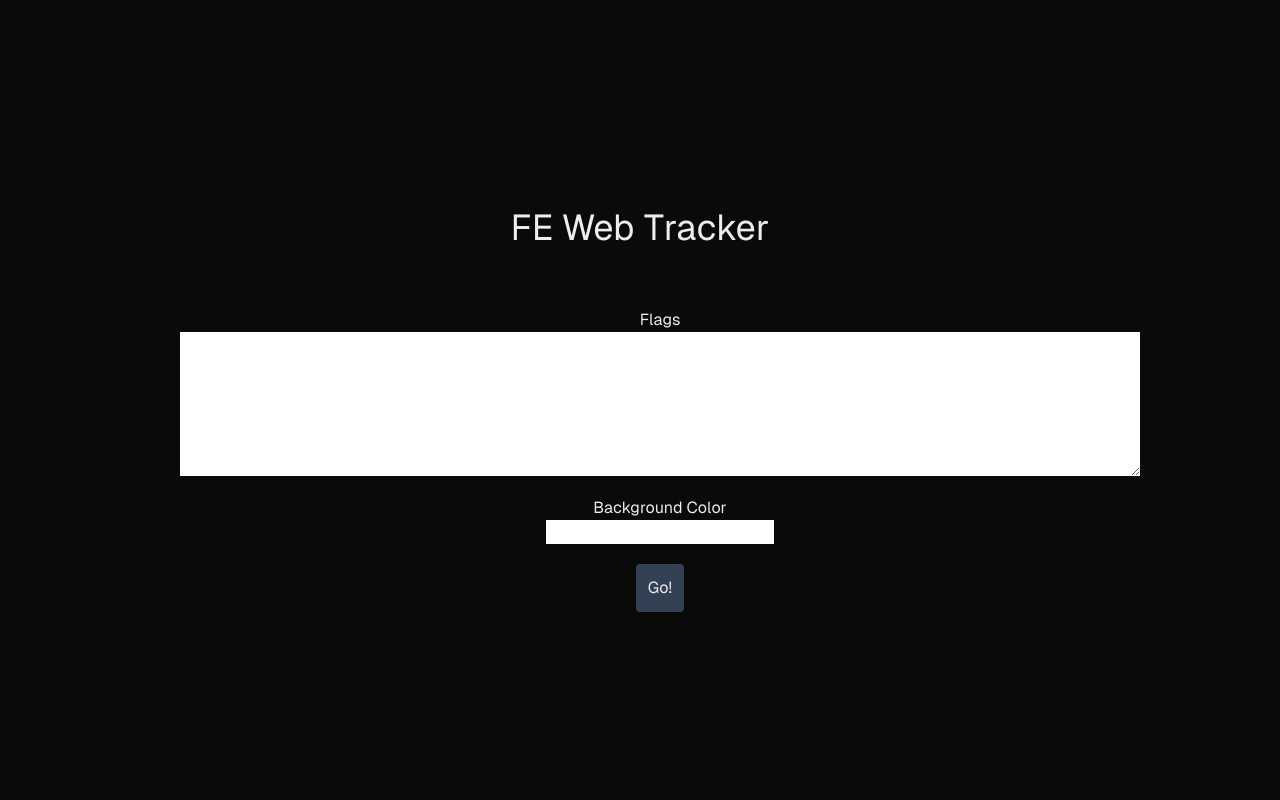
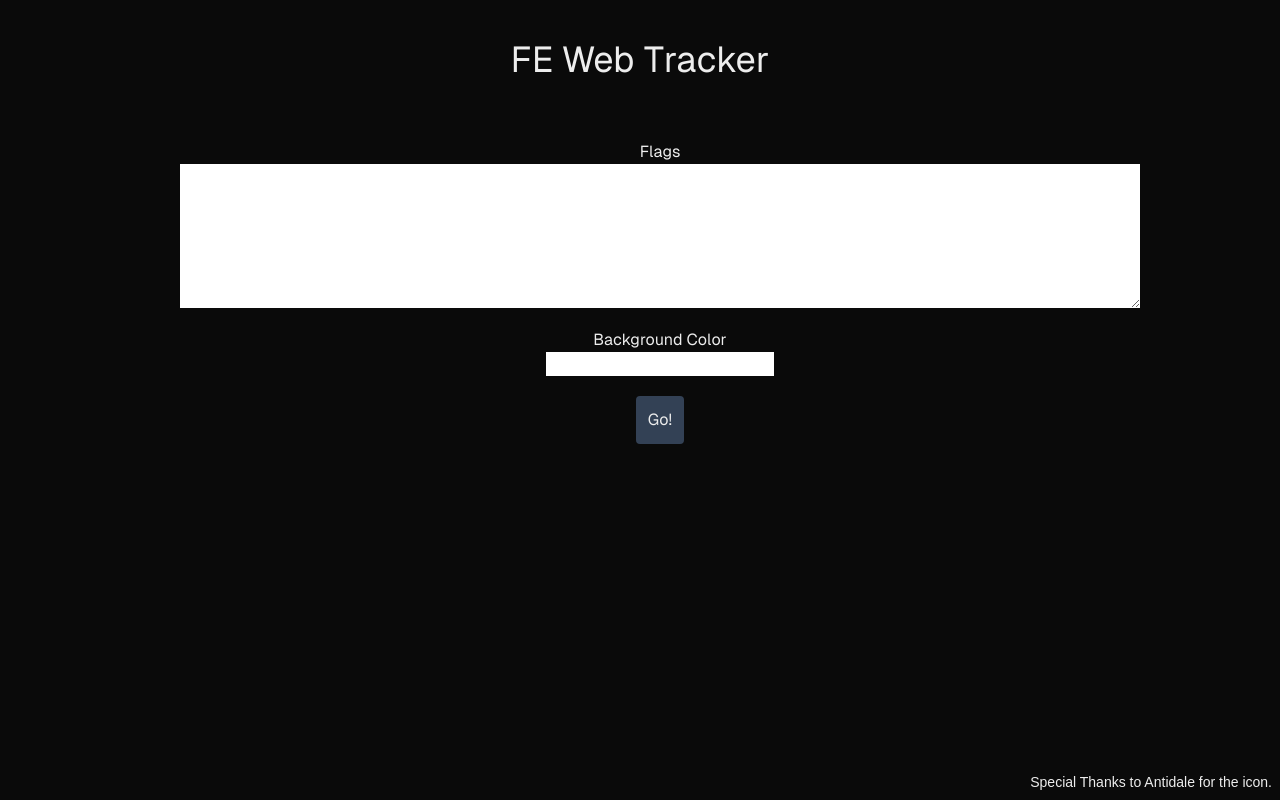
Before and after one commit to Fleury14/fe-tracker-2, a Next.js app: page / in a window 1280 px wide. Built offline with nearby package versions, Linux system fonts and the light colour scheme.

Commit message:
feat(entry form): top aligned, included ty message for icon

```diff
--- a/src/app/page.tsx
+++ b/src/app/page.tsx
@@ -2,9 +2,16 @@ import EntryForm from '@/app/ui/entry-form';
 
 export default function Home() {
   return (
-    <div className="flex flex-col justify-center items-center h-screen font-[family-name:var(--font-geist-sans)]">
-      <h1 className="text-4xl m-10">FE Web Tracker</h1>
-      <EntryForm />
+    <div className="flex flex-col justify-between h-screen">
+      <div className="flex flex-col justify-start items-center font-[family-name:var(--font-geist-sans)]">
+        <h1 className="text-4xl m-10">FE Web Tracker</h1>
+        <EntryForm />
+
+      </div>
+      <div className="self-end flex justify-end mb-2 mr-2">
+          <p className='text-sm'>Special Thanks to Antidale for the icon.</p>
+        </div>
     </div>
+
   );
 }
```
